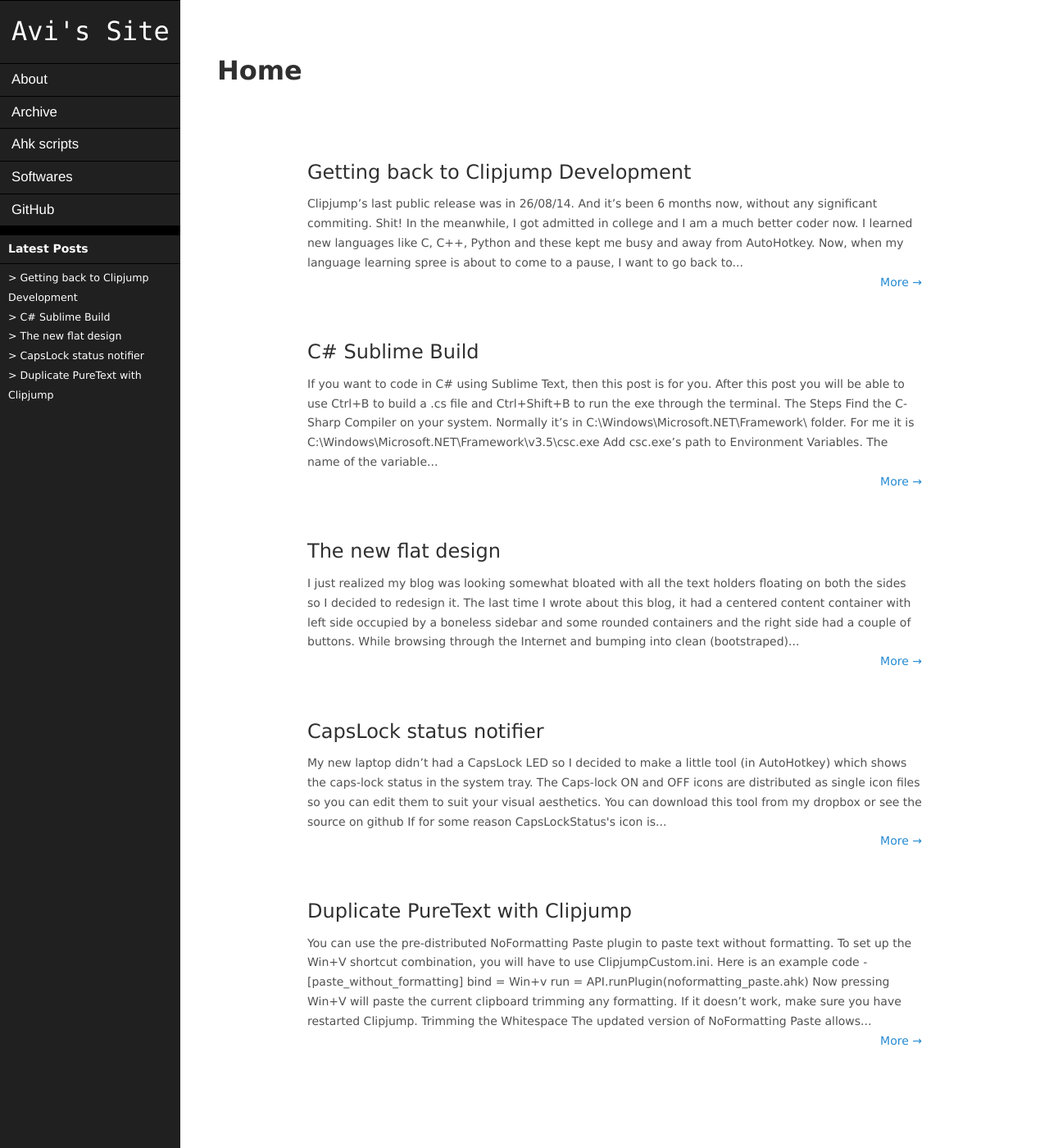
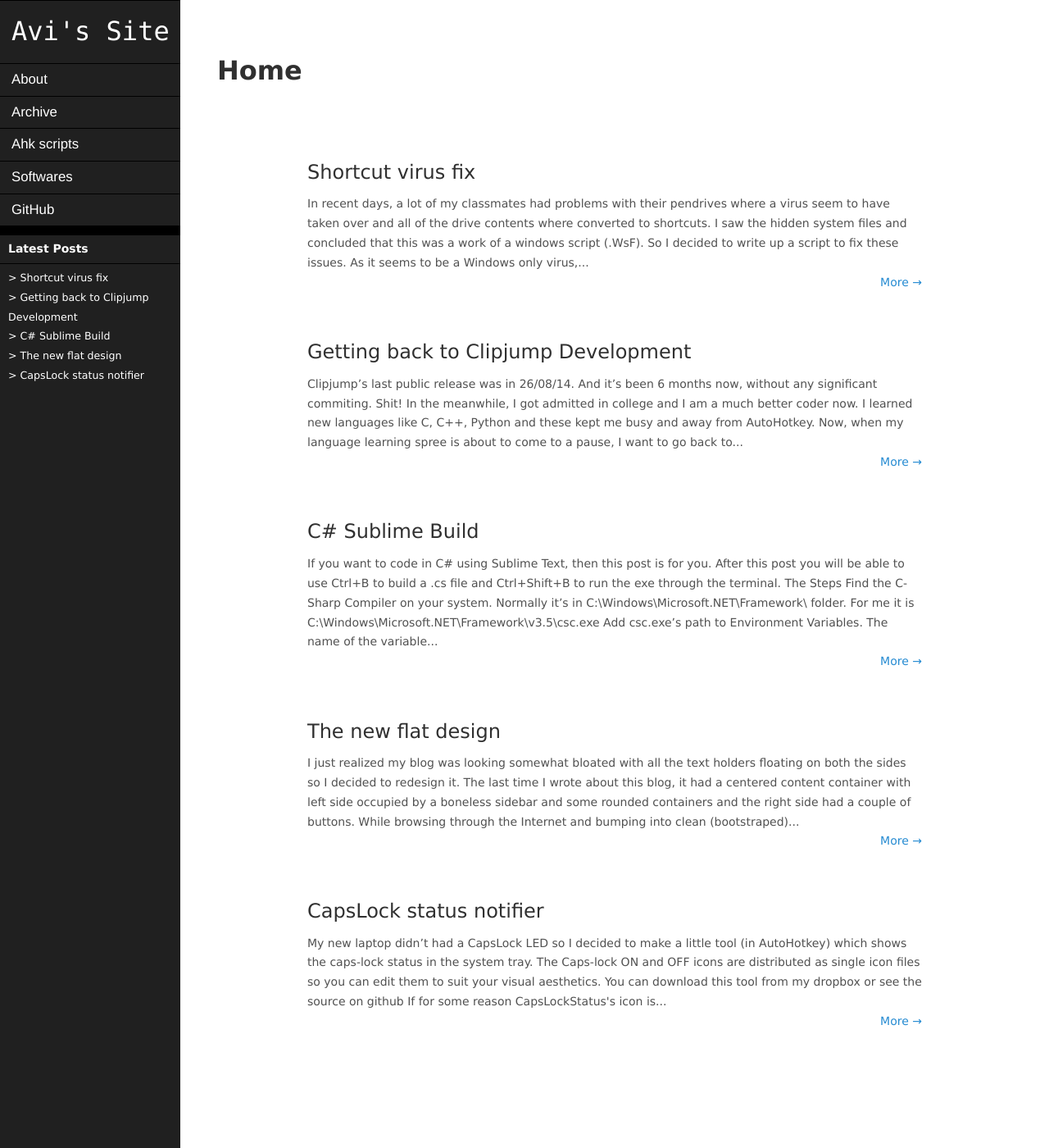
Before and after one commit to aviaryan/aviaryan.github.com-retired-2018, a Jekyll site: the page built from index.html, in a window 1280 px wide and 1400 px high. Shown: the whole window at 82% size. Built offline with Jekyll 4.4.1, drawn with Linux system fonts in a browser that asks for light colours; Markdown is read by kramdown in place of the engine named in the settings; the list of posts is cut into pages by our own code; comment, search, counter and statistics services are not loaded; part of the change alters nothing that is shown.

Commit message:
new post shortcut-fix

```diff
--- /dev/null
+++ b/_posts/2015-08-25-shortcut-fix.md
@@ -0,0 +1,24 @@
+---
+layout: post
+title: Shortcut virus fix
+tags: autohotkey
+---
+
+In recent days, a lot of my classmates had problems with their pendrives where a virus seem to have taken over and all of the drive contents where converted to shortcuts.
+I saw the hidden system files and concluded that this was a work of a windows script (.WsF). So I decided to write up a script to fix these issues. As it seems to be a Windows only virus, I chose AutoHotkey as the programming language.
+
+The virus worked in 2 steps.
+
+- It marked all the files/folders in the root of the pendrive as hidden and system. So they automatically disappeared.
+- Then it created shortcuts to all the items at the root. The `target` of these shortcuts was specified such that opening them executed a script which copied the virus to the system and also created an autorun entry for it. Now that system virus ran in the background and infected everything that got mounted.
+
+So what my script does is that it iterates through all the files at the pendrive root, deletes the shortcut files and removes the system-hidden attributes from the original files. Additionally I also made it delete any .WsF and .vbs file that lied at the root.
+
+The code can be found at my [autohotkey-scripts repo](https://github.com/aviaryan/autohotkey-scripts/blob/master/Tools/shortcut_fix.ahk) and the executable can be downloaded from my [dropbox](https://www.dropbox.com/s/weh3m7qgbzi9dzs/shortcut_fix.zip?dl=0).
+
+
+> One obvious limitation of my script is that it can't disinfect the system. So if you accidentally activated the virus in the pendrive, your system will get infected and will infect all future drives that plug into it.
+
+To fix system virus infection, I generally use *Task Manager* + *[Everything](http://www.voidtools.com/)* . I look in the Task Manager for the virus and then find it via Everything and delete it.
+
+For the shortcut virus, you can look in Task Manager for something like `wscript.exe` but that won't help as it is just the interpreter. Instead use something like [AutoRuns](https://technet.microsoft.com/en-in/sysinternals/bb963902.aspx) to see the startup entries and check for instances of some unknown weirdly named script ending in `.wsf` , `.vbs` or `.bat`. Then use Everything to find and delete it.
--- a/assets/css/mojombo.css
+++ b/assets/css/mojombo.css
@@ -1,3 +1,4 @@
+/** https://github.com/mojombo/tpw/blob/master/css/syntax.css **/
 .highlight pre { background: #eeeeee; border: 1px solid;}
 .highlight .c { color: #999988; font-style: italic } /* Comment */
 .highlight .err { color: #a61717; background-color: #e3d2d2 } /* Error */
```
